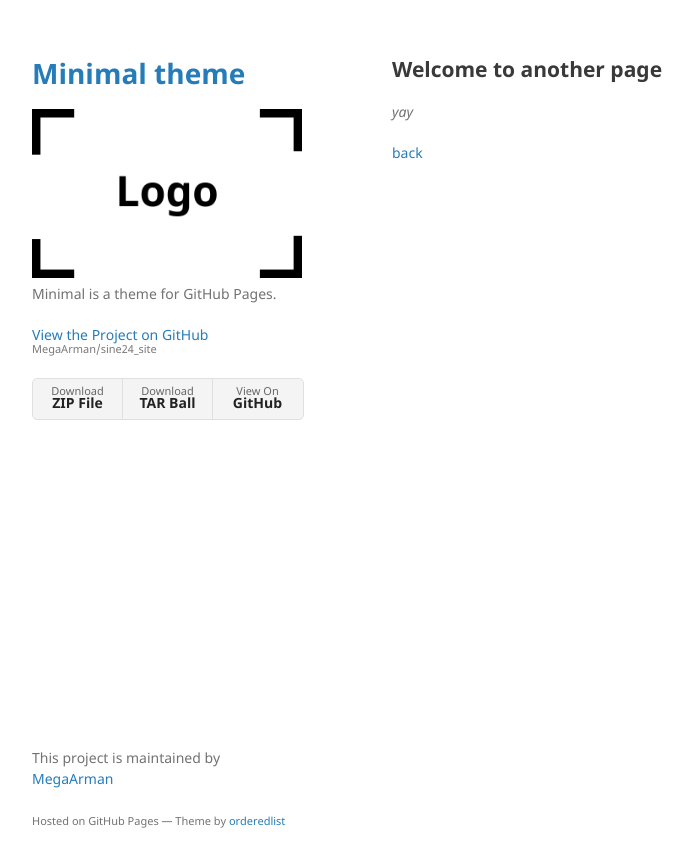
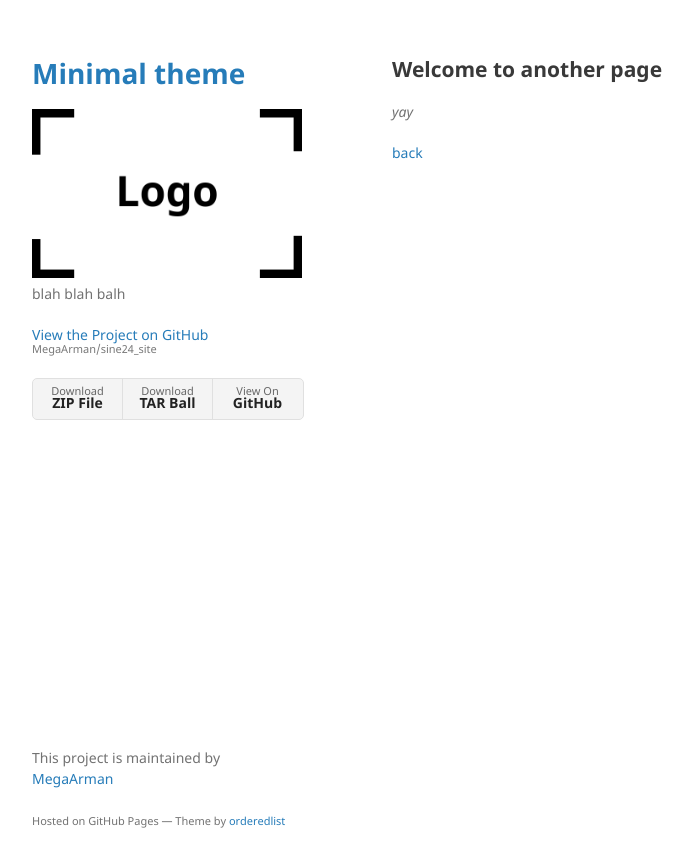
Before and after one commit to MegaArman/sine24_site, a Jekyll site: the page built from another-page.md, in a window 1280 px wide. Shown: the top 867 px of the page, without its empty margins (178-871 px from the left). Built offline with Jekyll 4.4.1, drawn with Linux system fonts in a browser that asks for light colours; our own code applies the rules of GitHub Pages for plain Markdown files.

Commit message:
Update _config.yml

```diff
--- a/_config.yml
+++ b/_config.yml
@@ -1,5 +1,5 @@
 title: Minimal theme
 logo: /assets/img/logo.png
-description: Minimal is a theme for GitHub Pages.
+description: blah blah balh
 show_downloads: true
 theme: jekyll-theme-minimal
```
